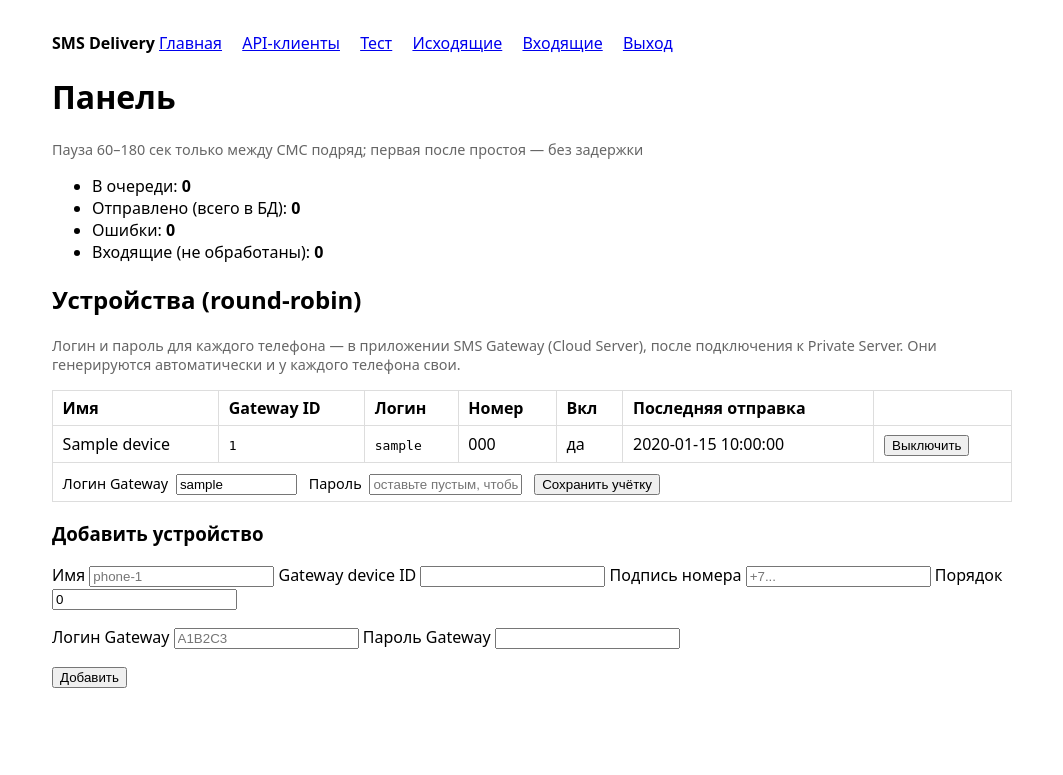
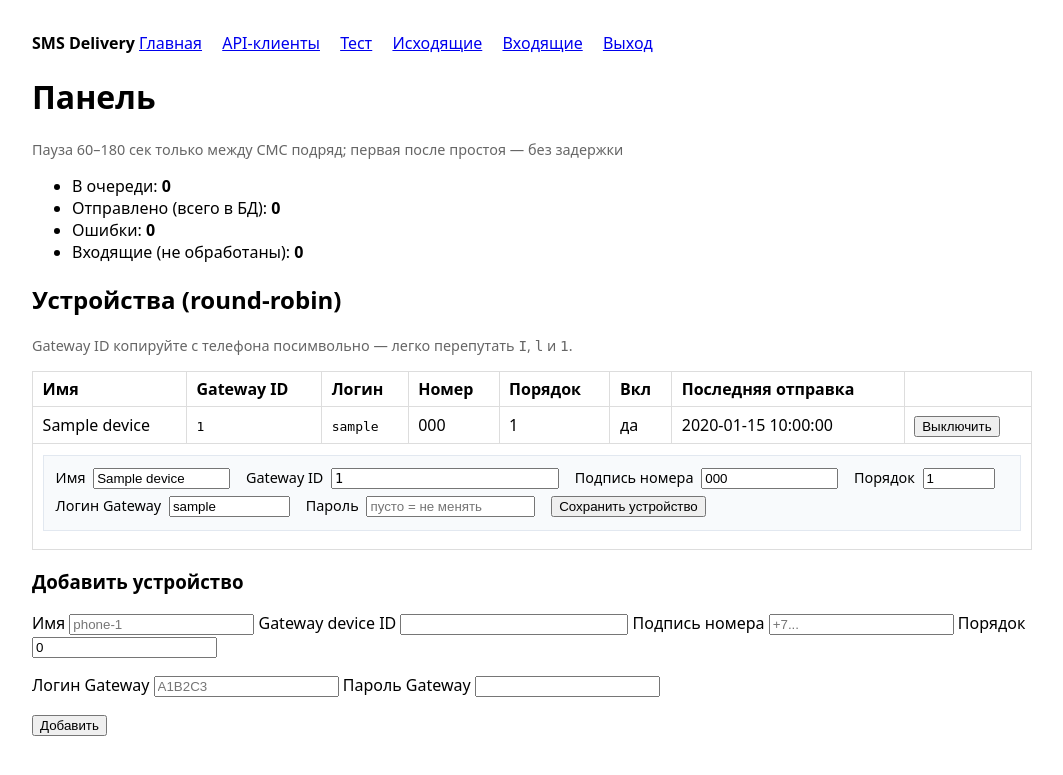
Before and after one commit to uskhrr-hash/sms-delivery, a FastAPI app: page /admin/ in a window 1280 px wide. Shown: the top 775 px of the page, without its empty margins (108-1171 px from the left). Run offline with FastAPI, Linux system fonts and the light colour scheme; the visitor is signed in with stand-in values (Sample User, id 1); tables that the repository leaves empty hold one stand-in row (values such as "Sample post").

Commit message:
Редактирование устройств в админке

```diff
--- a/app/admin/templates/dashboard.html
+++ b/app/admin/templates/dashboard.html
@@ -4,16 +4,19 @@
   <meta charset="utf-8">
   <title>SMS Delivery — панель</title>
   <style>
-    body { font-family: system-ui, sans-serif; max-width: 960px; margin: 2rem auto; padding: 0 1rem; }
+    body { font-family: system-ui, sans-serif; max-width: 1000px; margin: 2rem auto; padding: 0 1rem; }
     nav a { margin-right: 1rem; }
     table { width: 100%; border-collapse: collapse; margin: 1rem 0; }
     th, td { border: 1px solid #ddd; padding: .4rem .6rem; text-align: left; vertical-align: top; }
     .muted { color: #666; font-size: .9rem; }
     form.inline { display: inline; }
-    .cred-form { margin: .25rem 0 0; font-size: .9rem; }
-    .cred-form label { display: inline-block; margin-right: .5rem; }
-    .cred-form input { margin-left: .25rem; }
+    .device-form { margin: .25rem 0 .75rem; padding: .6rem .75rem; background: #f8fafc; border: 1px solid #e2e8f0; font-size: .9rem; }
+    .device-form label { display: inline-block; margin: .2rem .75rem .2rem 0; }
+    .device-form input { margin-left: .25rem; }
+    .device-form input.mono { font-family: ui-monospace, monospace; min-width: 220px; }
+    input.mono { font-family: ui-monospace, monospace; min-width: 220px; }
     .warn { color: #a60; }
+    .error { background: #ffebee; border: 1px solid #e57373; padding: .75rem; margin: 1rem 0; }
   </style>
 </head>
 <body>
@@ -30,6 +33,10 @@
   <h1>Панель</h1>
   <p class="muted">Пауза {{ settings.send_delay_min }}–{{ settings.send_delay_max }} сек только между СМС подряд; первая после простоя — без задержки</p>
 
+  {% if device_error %}
+  <div class="error">{{ device_error }}</div>
+  {% endif %}
+
   <ul>
     <li>В очереди: <strong>{{ stats.queued or 0 }}</strong></li>
     <li>Отправлено (всего в БД): <strong>{{ stats.sent_today or 0 }}</strong></li>
@@ -38,9 +45,9 @@
   </ul>
 
   <h2>Устройства (round-robin)</h2>
-  <p class="muted">Логин и пароль для каждого телефона — в приложении SMS Gateway (Cloud Server), после подключения к Private Server. Они генерируются автоматически и у каждого телефона свои.</p>
+  <p class="muted">Gateway ID копируйте с телефона посимвольно — легко перепутать <code>I</code>, <code>l</code> и <code>1</code>.</p>
   <table>
-    <tr><th>Имя</th><th>Gateway ID</th><th>Логин</th><th>Номер</th><th>Вкл</th><th>Последняя отправка</th><th></th></tr>
+    <tr><th>Имя</th><th>Gateway ID</th><th>Логин</th><th>Номер</th><th>Порядок</th><th>Вкл</th><th>Последняя отправка</th><th></th></tr>
     {% for d in devices %}
     <tr>
       <td>{{ d.name }}</td>
@@ -53,6 +60,7 @@
         {% endif %}
       </td>
       <td>{{ d.phone_label }}</td>
+      <td>{{ d.sort_order }}</td>
       <td>{{ 'да' if d.enabled else 'нет' }}</td>
       <td>{{ d.last_sent_at or '—' }}</td>
       <td>
@@ -62,16 +70,24 @@
       </td>
     </tr>
     <tr>
-      <td colspan="7">
-        <form class="cred-form" method="post" action="/admin/devices/{{ d.id }}/credentials">
-          <label>Логин Gateway <input name="gateway_username" value="{{ d.gateway_username }}" required size="12"></label>
-          <label>Пароль <input name="gateway_password" type="password" placeholder="{% if d.gateway_password %}оставьте пустым, чтобы не менять{% else %}обязателен{% endif %}" size="16"></label>
-          <button type="submit">Сохранить учётку</button>
+      <td colspan="8">
+        <form class="device-form" method="post" action="/admin/devices/{{ d.id }}/update">
+          <div>
+            <label>Имя <input name="name" value="{{ d.name }}" required size="14"></label>
+            <label>Gateway ID <input class="mono" name="gateway_device_id" value="{{ d.gateway_device_id }}" required></label>
+            <label>Подпись номера <input name="phone_label" value="{{ d.phone_label }}" placeholder="+7..." size="14"></label>
+            <label>Порядок <input name="sort_order" type="number" value="{{ d.sort_order }}" style="width:4rem"></label>
+          </div>
+          <div>
+            <label>Логин Gateway <input name="gateway_username" value="{{ d.gateway_username }}" required size="12"></label>
+            <label>Пароль <input name="gateway_password" type="password" placeholder="{% if d.gateway_password %}пусто = не менять{% else %}обязателен{% endif %}" size="18"></label>
+            <button type="submit">Сохранить устройство</button>
+          </div>
         </form>
       </td>
     </tr>
     {% else %}
-    <tr><td colspan="7">Устройств нет — добавьте ниже</td></tr>
+    <tr><td colspan="8">Устройств нет — добавьте ниже</td></tr>
     {% endfor %}
   </table>
 
@@ -79,7 +95,7 @@
   <form method="post" action="/admin/devices">
     <p>
       <label>Имя <input name="name" required placeholder="phone-1"></label>
-      <label>Gateway device ID <input name="gateway_device_id" required></label>
+      <label>Gateway device ID <input name="gateway_device_id" required class="mono"></label>
       <label>Подпись номера <input name="phone_label" placeholder="+7..."></label>
       <label>Порядок <input name="sort_order" type="number" value="0"></label>
     </p>
```
Also changed, not shown: app/admin/routes.py (+25 -7 lines).
